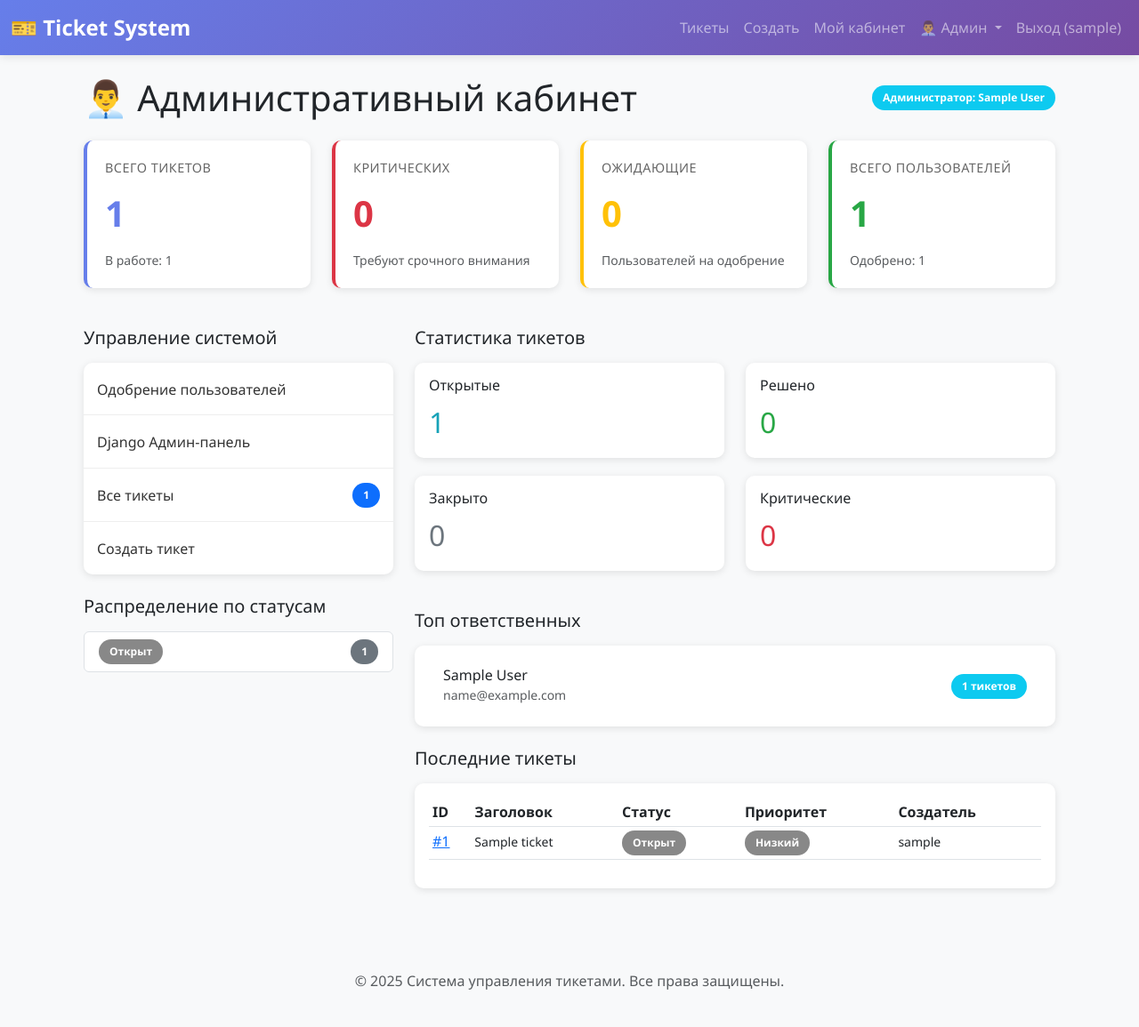
After one commit to vite99/ticketsystem, a Django app: page /tickets/admin/dashboard/ in a window 1280 px wide. The commit adds this page. Shown: the whole page at 89% size. Run offline with Django 5.2, Linux system fonts and the light colour scheme; a user stored in the database is signed in; tables that the repository leaves empty hold one stand-in row (values such as "Sample post").

Commit message:
feat: Add admin dashboard with statistics and management panel
- Create admin_dashboard view with comprehensive statistics
- Add AdminDashboard template with stats cards and management options
- Display total users, tickets, and status distributions
- Show top assignees and recent tickets
- Add admin menu dropdown in navigation bar
- Integrate user approval management into admin section
- Display critical and high-priority tickets count
- Add admin-only decorators and access control

```diff
--- a/templates/base.html
+++ b/templates/base.html
@@ -79,8 +79,16 @@
                         <a class="nav-link" href="{% url 'dashboard' %}">Мой кабинет</a>
                     </li>
                     {% if user.is_staff %}
-                    <li class="nav-item">
-                        <a class="nav-link" href="{% url 'admin:index' %}">Админка</a>
+                    <li class="nav-item dropdown">
+                        <a class="nav-link dropdown-toggle" href="#" id="adminDropdown" role="button" data-bs-toggle="dropdown">
+                            👨‍💼 Админ
+                        </a>
+                        <ul class="dropdown-menu dropdown-menu-end" aria-labelledby="adminDropdown">
+                            <li><a class="dropdown-item" href="{% url 'admin_dashboard' %}">Кабинет</a></li>
+                            <li><a class="dropdown-item" href="{% url 'user_approval_list' %}">Одобрение пользователей</a></li>
+                            <li><hr class="dropdown-divider"></li>
+                            <li><a class="dropdown-item" href="{% url 'admin:index' %}">Django Админ-панель</a></li>
+                        </ul>
                     </li>
                     {% endif %}
                     <li class="nav-item">
--- /dev/null
+++ b/templates/tickets/admin_dashboard.html
@@ -0,0 +1,295 @@
+{% extends "base.html" %}
+
+{% block title %}Административный кабинет{% endblock %}
+
+{% block extra_css %}
+<style>
+    .admin-stat-card {
+        background: white;
+        border-radius: 10px;
+        padding: 20px;
+        margin-bottom: 20px;
+        box-shadow: 0 2px 8px rgba(0, 0, 0, 0.1);
+        border-left: 4px solid #667eea;
+    }
+    .admin-stat-card.warning {
+        border-left-color: #ffc107;
+    }
+    .admin-stat-card.danger {
+        border-left-color: #dc3545;
+    }
+    .admin-stat-card.success {
+        border-left-color: #28a745;
+    }
+    .stat-number {
+        font-size: 2.5rem;
+        font-weight: 700;
+        color: #667eea;
+        margin: 10px 0;
+    }
+    .admin-stat-card.warning .stat-number {
+        color: #ffc107;
+    }
+    .admin-stat-card.danger .stat-number {
+        color: #dc3545;
+    }
+    .admin-stat-card.success .stat-number {
+        color: #28a745;
+    }
+    .stat-label {
+        font-size: 0.9rem;
+        color: #666;
+        text-transform: uppercase;
+        letter-spacing: 0.5px;
+    }
+    .admin-menu {
+        background: white;
+        border-radius: 10px;
+        overflow: hidden;
+        box-shadow: 0 2px 8px rgba(0, 0, 0, 0.1);
+    }
+    .admin-menu-item {
+        padding: 15px;
+        border-bottom: 1px solid #eee;
+        text-decoration: none;
+        color: #333;
+        display: flex;
+        align-items: center;
+        justify-content: space-between;
+        transition: background-color 0.3s;
+    }
+    .admin-menu-item:last-child {
+        border-bottom: none;
+    }
+    .admin-menu-item:hover {
+        background-color: #f8f9fa;
+    }
+    .admin-menu-item i {
+        width: 30px;
+        text-align: center;
+        font-size: 1.2rem;
+        color: #667eea;
+    }
+</style>
+{% endblock %}
+
+{% block content %}
+<div class="container-fluid">
+    <div class="d-flex justify-content-between align-items-center mb-4">
+        <h1 class="mb-0">👨‍💼 Административный кабинет</h1>
+        <span class="badge bg-info">Администратор: {{ user.get_full_name|default:user.username }}</span>
+    </div>
+
+    <!-- Основные статистики -->
+    <div class="row mb-4">
+        <div class="col-md-6 col-lg-3">
+            <div class="admin-stat-card">
+                <div class="stat-label">Всего тикетов</div>
+                <div class="stat-number">{{ total_tickets }}</div>
+                <small class="text-muted">
+                    <i class="fas fa-arrow-up text-success"></i> В работе: {{ open_tickets }}
+                </small>
+            </div>
+        </div>
+        <div class="col-md-6 col-lg-3">
+            <div class="admin-stat-card danger">
+                <div class="stat-label">Критических</div>
+                <div class="stat-number">{{ critical_tickets }}</div>
+                <small class="text-muted">Требуют срочного внимания</small>
+            </div>
+        </div>
+        <div class="col-md-6 col-lg-3">
+            <div class="admin-stat-card warning">
+                <div class="stat-label">Ожидающие</div>
+                <div class="stat-number">{{ pending_users }}</div>
+                <small class="text-muted">Пользователей на одобрение</small>
+            </div>
+        </div>
+        <div class="col-md-6 col-lg-3">
+            <div class="admin-stat-card success">
+                <div class="stat-label">Всего пользователей</div>
+                <div class="stat-number">{{ total_users }}</div>
+                <small class="text-muted">Одобрено: {{ approved_users }}</small>
+            </div>
+        </div>
+    </div>
+
+    <div class="row">
+        <!-- Левая колонка: Управление -->
+        <div class="col-lg-4">
+            <h5 class="mb-3">Управление системой</h5>
+            <div class="admin-menu">
+                <a href="{% url 'user_approval_list' %}" class="admin-menu-item">
+                    <div>
+                        <i class="fas fa-check-circle"></i>
+                        <span>Одобрение пользователей</span>
+                    </div>
+                    {% if pending_users %}
+                    <span class="badge bg-warning">{{ pending_users }}</span>
+                    {% endif %}
+                </a>
+                <a href="{% url 'admin:index' %}" class="admin-menu-item">
+                    <div>
+                        <i class="fas fa-cog"></i>
+                        <span>Django Админ-панель</span>
+                    </div>
+                    <i class="fas fa-arrow-right" style="color: #999;"></i>
+                </a>
+                <a href="{% url 'ticket_list' %}" class="admin-menu-item">
+                    <div>
+                        <i class="fas fa-list"></i>
+                        <span>Все тикеты</span>
+                    </div>
+                    <span class="badge bg-primary">{{ total_tickets }}</span>
+                </a>
+                <a href="{% url 'ticket_create' %}" class="admin-menu-item">
+                    <div>
+                        <i class="fas fa-plus-circle"></i>
+                        <span>Создать тикет</span>
+                    </div>
+                    <i class="fas fa-arrow-right" style="color: #999;"></i>
+                </a>
+            </div>
+
+            <!-- Статистика по статусам -->
+            <h5 class="mt-4 mb-3">Распределение по статусам</h5>
+            <div class="list-group">
+                {% for status in status_stats %}
+                <div class="list-group-item">
+                    <div class="d-flex justify-content-between align-items-center">
+                        <span>
+                            <span class="badge" style="background-color: {{ status.color }};">
+                                {{ status.get_name_display }}
+                            </span>
+                        </span>
+                        <span class="badge bg-secondary">{{ status.count }}</span>
+                    </div>
+                </div>
+                {% endfor %}
+            </div>
+        </div>
+
+        <!-- Правая колонка: Информация -->
+        <div class="col-lg-8">
+            <!-- Статистика тикетов -->
+            <h5 class="mb-3">Статистика тикетов</h5>
+            <div class="row mb-4">
+                <div class="col-md-6">
+                    <div class="card">
+                        <div class="card-body">
+                            <h6 class="card-title">
+                                <i class="fas fa-spinner text-info"></i> Открытые
+                            </h6>
+                            <div style="font-size: 2rem; color: #17a2b8;">{{ open_tickets }}</div>
+                        </div>
+                    </div>
+                </div>
+                <div class="col-md-6">
+                    <div class="card">
+                        <div class="card-body">
+                            <h6 class="card-title">
+                                <i class="fas fa-check text-success"></i> Решено
+                            </h6>
+                            <div style="font-size: 2rem; color: #28a745;">{{ resolved_tickets }}</div>
+                        </div>
+                    </div>
+                </div>
+                <div class="col-md-6">
+                    <div class="card">
+                        <div class="card-body">
+                            <h6 class="card-title">
+                                <i class="fas fa-lock text-secondary"></i> Закрыто
+                            </h6>
+                            <div style="font-size: 2rem; color: #6c757d;">{{ closed_tickets }}</div>
+                        </div>
+                    </div>
+                </div>
+                <div class="col-md-6">
+                    <div class="card">
+                        <div class="card-body">
+                            <h6 class="card-title">
+                                <i class="fas fa-exclamation text-danger"></i> Критические
+                            </h6>
+                            <div style="font-size: 2rem; color: #dc3545;">{{ critical_tickets }}</div>
+                        </div>
+                    </div>
+                </div>
+            </div>
+
+            <!-- Самые активные назначающие -->
+            <h5 class="mb-3">Топ ответственных</h5>
+            <div class="card">
+                <div class="card-body">
+                    {% if top_assignees %}
+                    <div class="list-group list-group-flush">
+                        {% for user in top_assignees %}
+                        <div class="list-group-item">
+                            <div class="d-flex justify-content-between align-items-center">
+                                <div>
+                                    <h6 class="mb-0">{{ user.get_full_name|default:user.username }}</h6>
+                                    <small class="text-muted">{{ user.email }}</small>
+                                </div>
+                                <span class="badge bg-info">{{ user.assigned_count }} тикетов</span>
+                            </div>
+                        </div>
+                        {% endfor %}
+                    </div>
+                    {% else %}
+                    <p class="text-muted text-center">Нет назначенных тикетов</p>
+                    {% endif %}
+                </div>
+            </div>
+
+            <!-- Последние тикеты -->
+            <h5 class="mt-4 mb-3">Последние тикеты</h5>
+            <div class="card">
+                <div class="card-body">
+                    {% if recent_tickets %}
+                    <div class="table-responsive">
+                        <table class="table table-sm table-hover">
+                            <thead>
+                                <tr>
+                                    <th>ID</th>
+                                    <th>Заголовок</th>
+                                    <th>Статус</th>
+                                    <th>Приоритет</th>
+                                    <th>Создатель</th>
+                                </tr>
+                            </thead>
+                            <tbody>
+                                {% for ticket in recent_tickets %}
+                                <tr>
+                                    <td>
+                                        <a href="{% url 'ticket_detail' ticket.id %}">#{{ ticket.id }}</a>
+                                    </td>
+                                    <td>
+                                        <small>{{ ticket.title|truncatewords:5 }}</small>
+                                    </td>
+                                    <td>
+                                        <span class="badge" style="background-color: {{ ticket.status.color }};">
+                                            {{ ticket.status.get_name_display }}
+                                        </span>
+                                    </td>
+                                    <td>
+                                        <span class="badge" style="background-color: {{ ticket.priority.color }};">
+                                            {{ ticket.priority.get_name_display }}
+                                        </span>
+                                    </td>
+                                    <td>
+                                        <small>{{ ticket.creator.username }}</small>
+                                    </td>
+                                </tr>
+                                {% endfor %}
+                            </tbody>
+                        </table>
+                    </div>
+                    {% else %}
+                    <p class="text-muted text-center">Нет тикетов</p>
+                    {% endif %}
+                </div>
+            </div>
+        </div>
+    </div>
+</div>
+
+{% endblock %}
--- a/tickets/urls.py
+++ b/tickets/urls.py
@@ -23,4 +23,7 @@ urlpatterns = [
     path('admin/users/<int:user_id>/approve/', views.approve_user, name='approve_user'),
     path('admin/users/<int:user_id>/reject/', views.reject_user, name='reject_user'),
     path('admin/users/<int:user_id>/revoke/', views.revoke_approval, name='revoke_approval'),
+
+    # Административный кабинет
+    path('admin/dashboard/', views.admin_dashboard, name='admin_dashboard'),
 ]
--- a/tickets/views.py
+++ b/tickets/views.py
@@ -3,7 +3,8 @@ from django.contrib.auth.decorators import login_required, user_passes_test
 from django.contrib.auth.views import LoginView, LogoutView
 from django.views.generic import ListView, DetailView, CreateView, UpdateView
 from django.contrib.auth.mixins import LoginRequiredMixin
-from django.db.models import Q
+from django.db.models import Q, Count
+from django.db import models
 from django.core.paginator import Paginator
 from django.contrib import messages
 from django.utils import timezone
@@ -23,6 +24,11 @@ class TicketLoginView(LoginView):
 class TicketLogoutView(LogoutView):
     """Представление для выхода"""
     next_page = 'ticket_list'
+
+
+def is_admin(user):
+    """Проверка прав администратора"""
+    return user.is_staff or user.is_superuser
 
 
 @login_required(login_url='login')
@@ -169,9 +175,52 @@ def my_dashboard(request):
     return render(request, 'tickets/dashboard.html', context)
 
 
-def is_admin(user):
-    """Проверка прав администратора"""
-    return user.is_staff or user.is_superuser
+@login_required(login_url='login')
+@user_passes_test(is_admin)
+def admin_dashboard(request):
+    """Административный кабинет с общей статистикой"""
+    # Общая статистика
+    total_users = User.objects.count()
+    approved_users = UserProfile.objects.filter(is_approved=True).count()
+    pending_users = UserProfile.objects.filter(is_approved=False).exclude(user__is_staff=True).count()
+
+    total_tickets = Ticket.objects.count()
+    open_tickets = Ticket.objects.filter(status__name__in=['open', 'in_progress', 'reopened']).count()
+    resolved_tickets = Ticket.objects.filter(status__name='resolved').count()
+    closed_tickets = Ticket.objects.filter(status__name='closed').count()
+
+    # Тикеты по приоритету
+    critical_tickets = Ticket.objects.filter(priority__name='critical').count()
+    high_tickets = Ticket.objects.filter(priority__name='high').count()
+
+    # Последние тикеты
+    recent_tickets = Ticket.objects.all()[:10]
+
+    # Статистика по статусам
+    status_stats = Status.objects.all().annotate(
+        count=models.Count('ticket')
+    ).order_by('-count')
+
+    # Самые активные пользователи
+    top_assignees = User.objects.annotate(
+        assigned_count=models.Count('assigned_tickets')
+    ).filter(assigned_count__gt=0).order_by('-assigned_count')[:5]
+
+    context = {
+        'total_users': total_users,
+        'approved_users': approved_users,
+        'pending_users': pending_users,
+        'total_tickets': total_tickets,
+        'open_tickets': open_tickets,
+        'resolved_tickets': resolved_tickets,
+        'closed_tickets': closed_tickets,
+        'critical_tickets': critical_tickets,
+        'high_tickets': high_tickets,
+        'recent_tickets': recent_tickets,
+        'status_stats': status_stats,
+        'top_assignees': top_assignees,
+    }
+    return render(request, 'tickets/admin_dashboard.html', context)
 
 
 @login_required(login_url='login')
```
